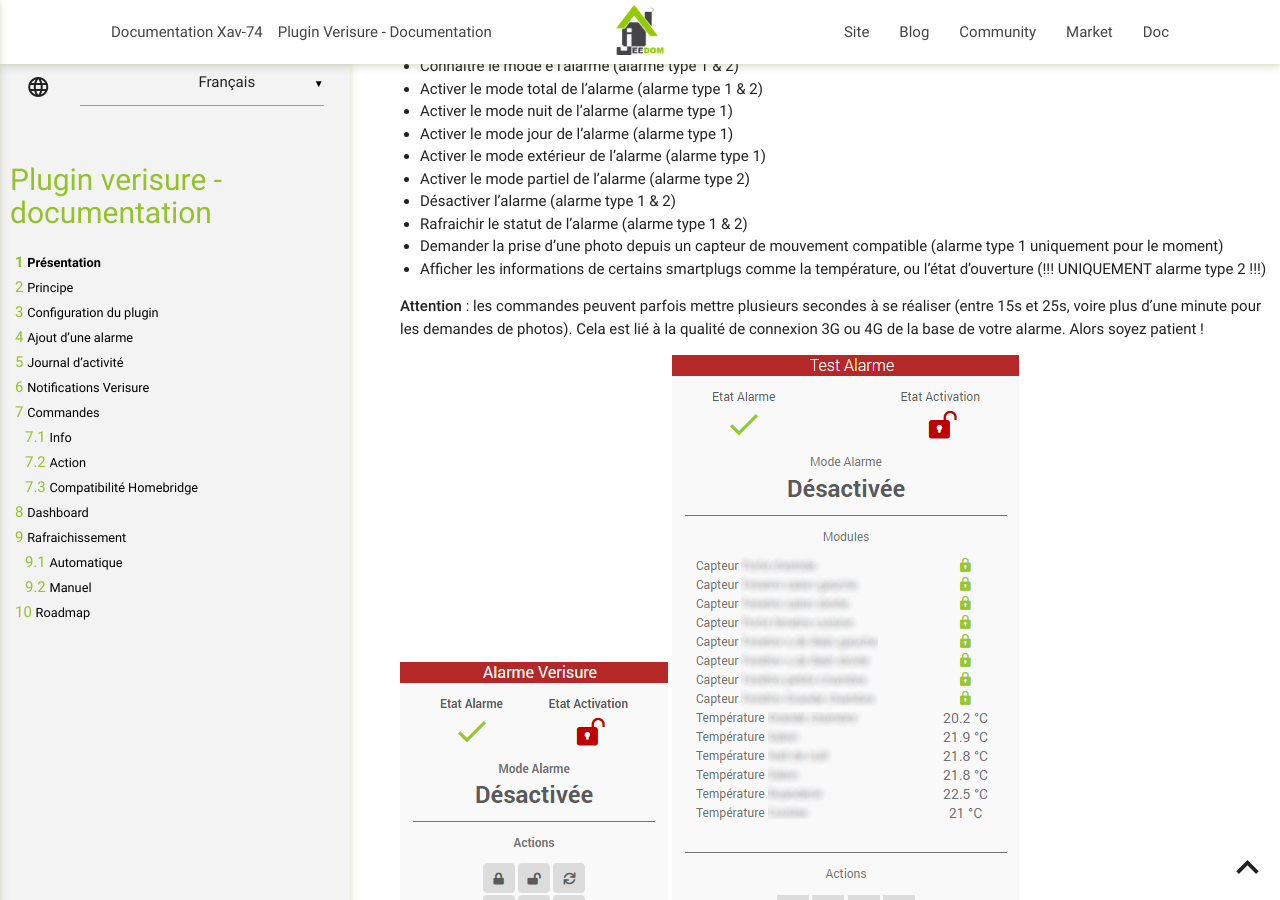
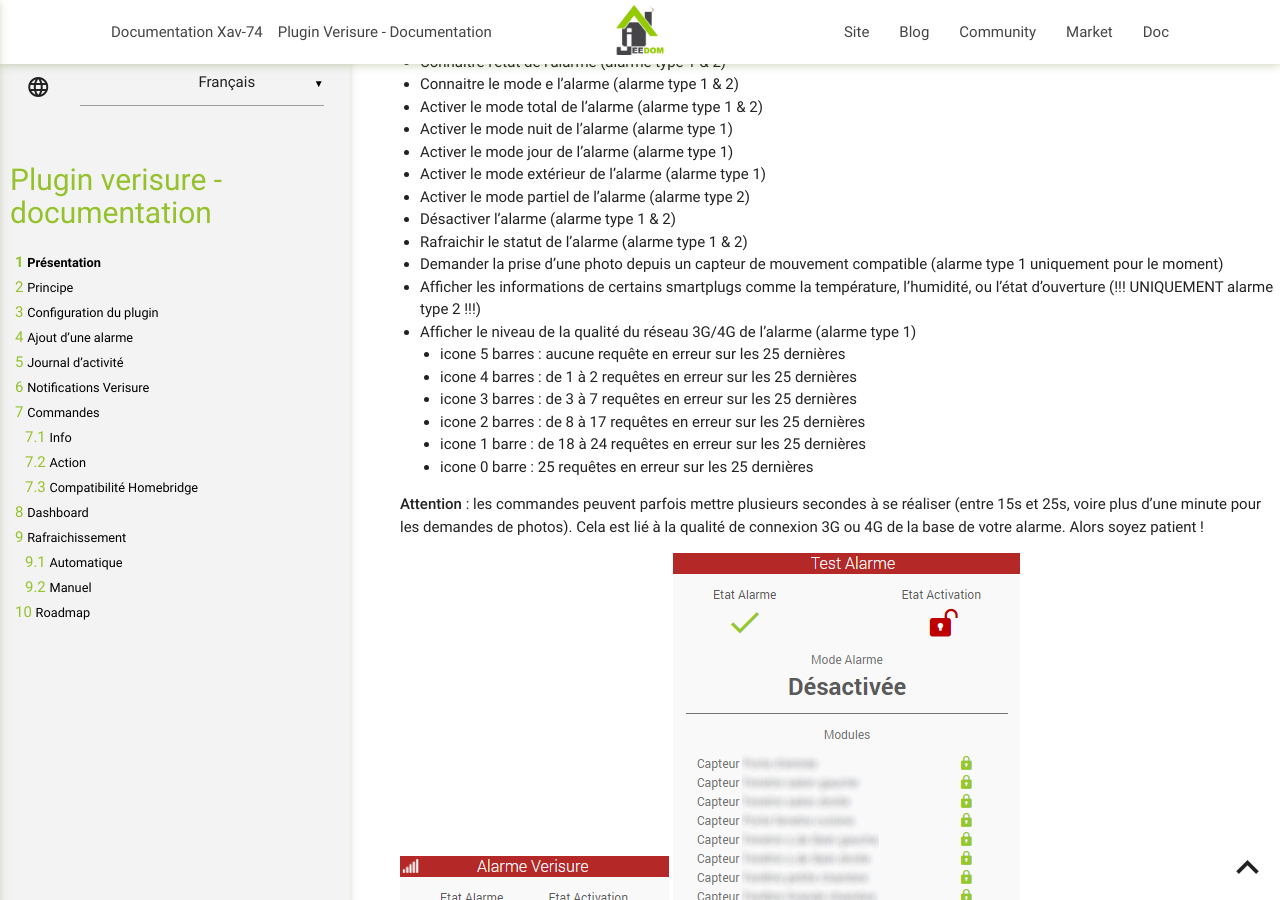
Before and after one commit to Xav-74/Documentation, a Jekyll site: the page built from verisure/fr_FR/index.md, in a window 1280 px wide and 900 px high, scrolled down 6806 px. Built offline with Jekyll 4.4.1, drawn with Linux system fonts in a browser that asks for light colours; some of the changed text lies outside the part shown.

```diff
--- a/verisure/fr_FR/index.md
+++ b/verisure/fr_FR/index.md
@@ -127,6 +127,8 @@ Il existe actuellement plusieurs commandes qui sont décrites ci-dessous.
 	- **Mode extérieur** : l'alarme est activée en mode extérieur (alarme type 1)
 	- **Mode partiel** : l'alarme est activée en mode partiel (alarme type 2)
 
+-   **Qualité réseau** : permet d'estimer la qualité du réseau 3G/4G des alarmes type 1 (basée sur le résultat des 25 dernières requêtes)
+
 **Attention** : dans cette version, l'évènement lié au déclenchement de l'alarme n'est pas encore pris en compte !
 
 
@@ -188,7 +190,14 @@ Le plugin inclut un dashboard qui permet de :
 -   Désactiver l'alarme (alarme type 1 & 2)
 -   Rafraichir le statut de l'alarme (alarme type 1 & 2)
 -   Demander la prise d'une photo depuis un capteur de mouvement compatible (alarme type 1 uniquement pour le moment)
--   Afficher les informations de certains smartplugs comme la température, ou l'état d'ouverture (!!! UNIQUEMENT alarme type 2 !!!)
+-   Afficher les informations de certains smartplugs comme la température, l'humidité, ou l'état d'ouverture (!!! UNIQUEMENT alarme type 2 !!!)
+-   Afficher le niveau de la qualité du réseau 3G/4G de l'alarme (alarme type 1)
+    - icone 5 barres : aucune requête en erreur sur les 25 dernières
+	- icone 4 barres : de 1 à 2 requêtes en erreur sur les 25 dernières
+	- icone 3 barres : de 3 à 7 requêtes en erreur sur les 25 dernières
+	- icone 2 barres : de 8 à 17 requêtes en erreur sur les 25 dernières
+	- icone 1 barre : de 18 à 24 requêtes en erreur sur les 25 dernières
+	- icone 0 barre : 25 requêtes en erreur sur les 25 dernières
 
 **Attention** : les commandes peuvent parfois mettre plusieurs secondes à se réaliser (entre 15s et 25s, voire plus d'une minute pour les demandes de photos). Cela est lié à la qualité de connexion 3G ou 4G de la base de votre alarme. Alors soyez patient !
 
```
Also changed, not shown: verisure/fr_FR/changelog.md (+12 -0 lines), verisure/images/Command_verisure.png, verisure/images/Dashboard_verisure.png, verisure/images/Eqpt_verisure.png.
